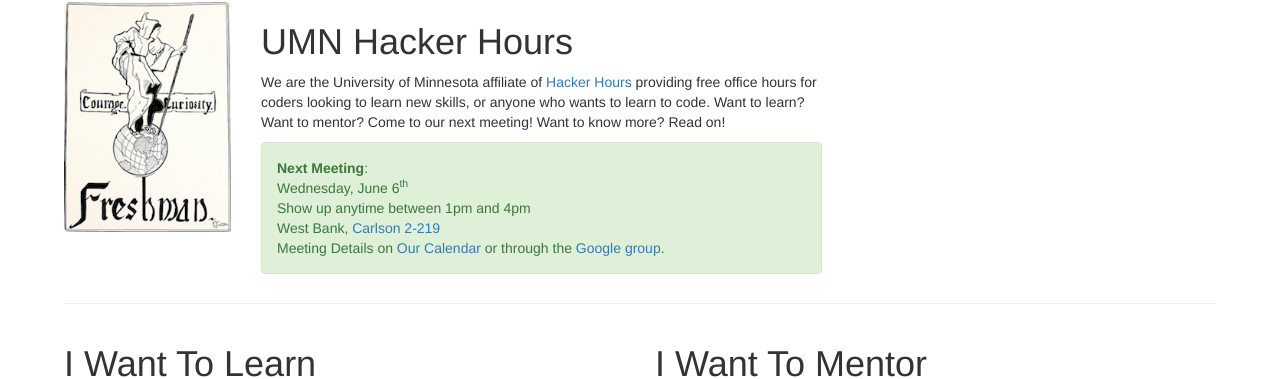
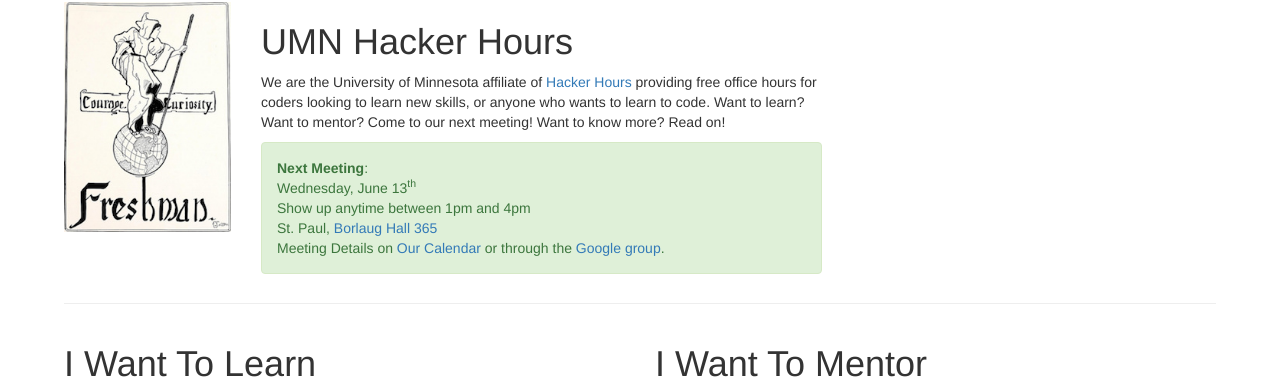
Before and after one commit to umnhackerhours/umnhackerhours.github.io, a Jekyll site: the page built from index.markdown, in a window 1280 px wide. Shown: the part 102-481 px from the top of the page. Built offline with Jekyll 4.4.1, drawn with Linux system fonts in a browser that asks for light colours.

Commit message:
Update index.markdown

```diff
--- a/index.markdown
+++ b/index.markdown
@@ -13,13 +13,13 @@ description: Home
       <div class="alert alert-success" role="alert">
         <a class="anchor" id="next_meeting"></a>
         <strong>Next Meeting</strong>:<br />
-        Wednesday, June 6<sup>th</sup><br />
+        Wednesday, June 13<sup>th</sup><br />
         Show up anytime between 1pm and 4pm<br />
         <!-- East Bank, <a href="https://roomsearch.umn.edu/roomsearch/#/rooms/6b2fc4e1-60f0-4d06-adb3-f2c58e314c6c">Nicholson Hall 345</a><br /> -->
         <!-- West Bank, <a href="https://roomsearch.umn.edu/roomsearch/#/rooms/5a3841ba-32b2-4dcd-bac6-deda166f50f2">Carlson 2-219</a><br /> -->
-        <!-- St. Paul, <a href="https://roomsearch.umn.edu/roomsearch/#/rooms/c0619129-43e2-495e-98e3-5868ea0cc817">Hodson Hall 490</a><br /> -->
+        <!-- St. Paul, <a href="https://roomsearch.umn.edu/roomsearch/#/rooms/236c88ec-0616-496e-bdfa-7d3b96ee9e33">Borlaug Hall 365</a><br /> -->
 
-        West Bank, <a href="https://roomsearch.umn.edu/roomsearch/#/rooms/5a3841ba-32b2-4dcd-bac6-deda166f50f2">Carlson 2-219</a><br />
+        St. Paul, <a href="https://roomsearch.umn.edu/roomsearch/#/rooms/236c88ec-0616-496e-bdfa-7d3b96ee9e33">Borlaug Hall 365</a><br />
         Meeting Details on <a href="https://www.google.com/calendar/embed?src=umn.edu_ii9odmho4m63bsq19879mu0iis%40group.calendar.google.com&ctz=America/Chicago">Our Calendar</a> or through the <a href='https://groups.google.com/a/umn.edu/d/hackerhours'>Google group</a>.
       </div>
     </div>
```
